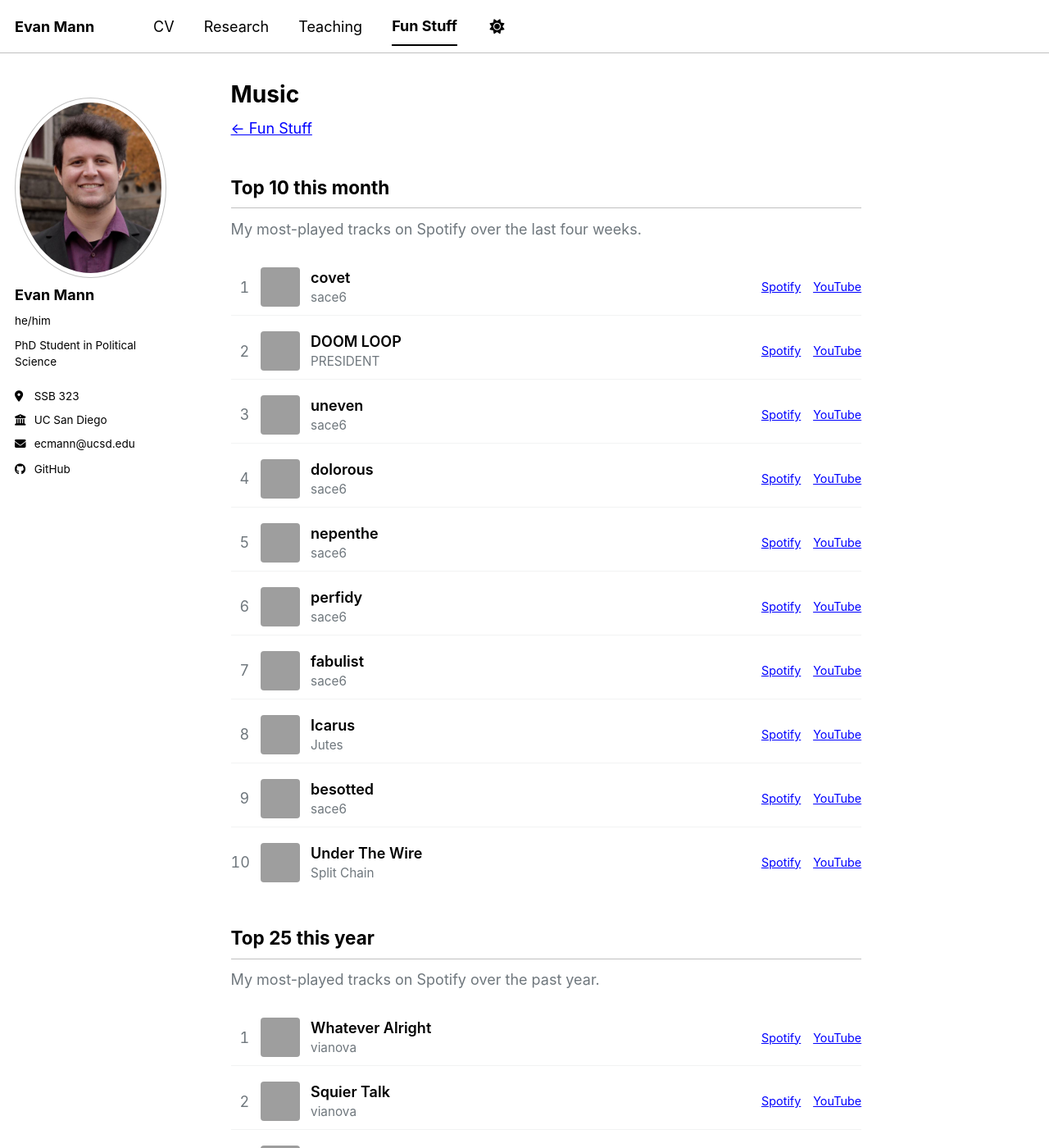
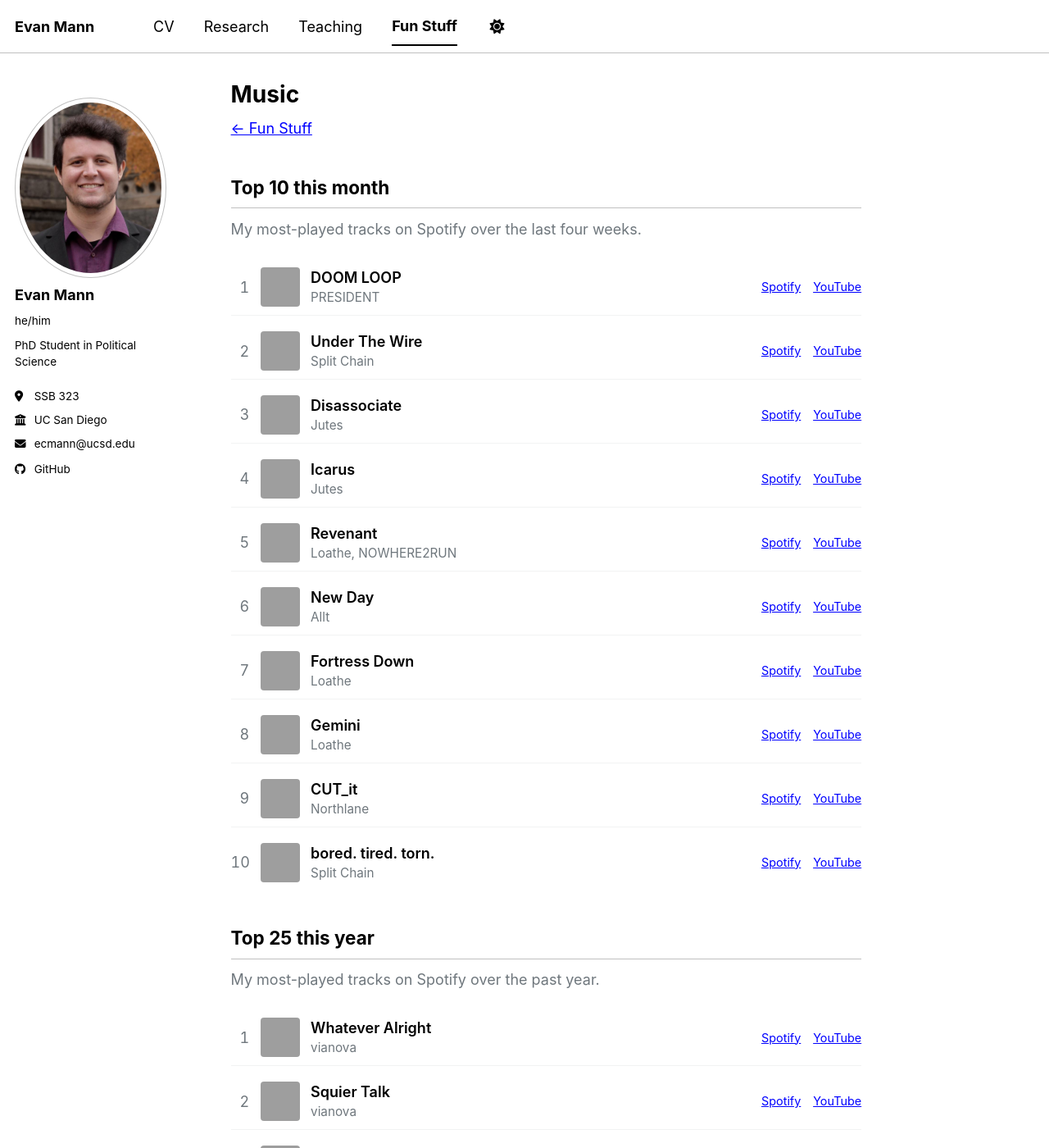
Before and after one commit to ecmannn/ecmannn.github.io, a Jekyll site: the page built from _pages/fun-stuff-music.md, in a window 1280 px wide and 1400 px high, cut to the strip 0-1400 px from the top of the window. Shown: the whole strip at 82% size. Built offline with Jekyll 4.4.1, drawn with Linux system fonts in a browser that asks for light colours; a script bundle is joined from its source files by our own code; library files that are not in the unit come from our copies; part of the change alters nothing that is shown; some of the changed text lies outside the part shown; grey boxes are pictures that could not be loaded.

Commit message:
Update Spotify top tracks

```diff
--- a/_data/spotify.json
+++ b/_data/spotify.json
@@ -1,20 +1,10 @@
 {
-  "fetched_at": "2026-08-17",
+  "fetched_at": "2026-08-24",
   "month": {
     "time_range": "short_term",
     "tracks": [
       {
         "rank": 1,
-        "name": "covet",
-        "artist": "sace6",
-        "album": "brutalist",
-        "album_art": "https://i.scdn.co/image/ab67616d00001e024664fbb38e7d81c9f2338983",
-        "spotify_url": "https://open.spotify.com/track/75F1PnYhdRwu83aSi4y7O1",
-        "youtube_video_id": "4Nn4Surv5xo",
-        "youtube_url": "https://www.youtube.com/watch?v=4Nn4Surv5xo"
-      },
-      {
-        "rank": 2,
         "name": "DOOM LOOP",
         "artist": "PRESIDENT",
         "album": "DOOM LOOP",
@@ -24,57 +14,27 @@
         "youtube_url": "https://www.youtube.com/watch?v=Dd5fepthmHg"
       },
       {
+        "rank": 2,
+        "name": "Under The Wire",
+        "artist": "Split Chain",
+        "album": "motionblur",
+        "album_art": "https://i.scdn.co/image/ab67616d00001e0253a4712a34deaddd31e39294",
+        "spotify_url": "https://open.spotify.com/track/6eE2KnCMKbOIR6PIWGNcR1",
+        "youtube_video_id": "F4ltRNdfMZw",
+        "youtube_url": "https://www.youtube.com/watch?v=F4ltRNdfMZw"
+      },
+      {
         "rank": 3,
-        "name": "uneven",
-        "artist": "sace6",
-        "album": "brutalist",
-        "album_art": "https://i.scdn.co/image/ab67616d00001e024664fbb38e7d81c9f2338983",
-        "spotify_url": "https://open.spotify.com/track/2FV7Ci0Fx2UgH0KOZQuRoM",
-        "youtube_video_id": "QnrZJqIfhbA",
-        "youtube_url": "https://www.youtube.com/watch?v=QnrZJqIfhbA"
+        "name": "Disassociate",
+        "artist": "Jutes",
+        "album": "Chin Up, Beautiful",
+        "album_art": "https://i.scdn.co/image/ab67616d00001e023a44c45ec548790c48b914fb",
+        "spotify_url": "https://open.spotify.com/track/2gnxmKvCWVIdaJb1aRkTrx",
+        "youtube_video_id": "fKJFFYtxc_M",
+        "youtube_url": "https://www.youtube.com/watch?v=fKJFFYtxc_M"
       },
       {
         "rank": 4,
-        "name": "dolorous",
-        "artist": "sace6",
-        "album": "brutalist",
-        "album_art": "https://i.scdn.co/image/ab67616d00001e024664fbb38e7d81c9f2338983",
-        "spotify_url": "https://open.spotify.com/track/3XDEv0uxLtvHUNRDqiHEP5",
-        "youtube_video_id": "ejY4L3PohpM",
-        "youtube_url": "https://www.youtube.com/watch?v=ejY4L3PohpM"
-      },
-      {
-        "rank": 5,
-        "name": "nepenthe",
-        "artist": "sace6",
-        "album": "brutalist",
-        "album_art": "https://i.scdn.co/image/ab67616d00001e024664fbb38e7d81c9f2338983",
-        "spotify_url": "https://open.spotify.com/track/25jsM8QzO8gg4uo0p0wNjf",
-        "youtube_video_id": "P94t0pDat3U",
-        "youtube_url": "https://www.youtube.com/watch?v=P94t0pDat3U"
-      },
-      {
-        "rank": 6,
-        "name": "perfidy",
-        "artist": "sace6",
-        "album": "brutalist",
-        "album_art": "https://i.scdn.co/image/ab67616d00001e024664fbb38e7d81c9f2338983",
-        "spotify_url": "https://open.spotify.com/track/2TGBq8L3nkgm0hBnLGItKw",
-        "youtube_video_id": "7VPmgfVzKyM",
-        "youtube_url": "https://www.youtube.com/watch?v=7VPmgfVzKyM"
-      },
-      {
-        "rank": 7,
-        "name": "fabulist",
-        "artist": "sace6",
-        "album": "brutalist",
-        "album_art": "https://i.scdn.co/image/ab67616d00001e024664fbb38e7d81c9f2338983",
-        "spotify_url": "https://open.spotify.com/track/3IVKMvS0Pt9a7DXMW1TsCb",
-        "youtube_video_id": "8S2TNStUWgc",
-        "youtube_url": "https://www.youtube.com/watch?v=8S2TNStUWgc"
-      },
-      {
-        "rank": 8,
         "name": "Icarus",
         "artist": "Jutes",
         "album": "Chin Up, Beautiful",
@@ -84,24 +44,64 @@
         "youtube_url": "https://www.youtube.com/watch?v=yydPdvD54Tw"
       },
       {
+        "rank": 5,
+        "name": "Revenant",
+        "artist": "Loathe, NOWHERE2RUN",
+        "album": "A Stranger To You",
+        "album_art": "https://i.scdn.co/image/ab67616d00001e022244c635d7f41716d16150df",
+        "spotify_url": "https://open.spotify.com/track/4Dwy2rexmxeSkv4IQmBala",
+        "youtube_video_id": "3khI3vqV0FY",
+        "youtube_url": "https://www.youtube.com/watch?v=3khI3vqV0FY"
+      },
+      {
+        "rank": 6,
+        "name": "New Day",
+        "artist": "Allt",
+        "album": "Ataraxia",
+        "album_art": "https://i.scdn.co/image/ab67616d00001e026fa6cdb51671f5a39aa9cb35",
+        "spotify_url": "https://open.spotify.com/track/00PoUdxw6bia9rG2PFadZV",
+        "youtube_video_id": "HREhRlvcYaE",
+        "youtube_url": "https://www.youtube.com/watch?v=HREhRlvcYaE"
+      },
+      {
+        "rank": 7,
+        "name": "Fortress Down",
+        "artist": "Loathe",
+        "album": "A Stranger To You",
+        "album_art": "https://i.scdn.co/image/ab67616d00001e022244c635d7f41716d16150df",
+        "spotify_url": "https://open.spotify.com/track/63SaN607accD2T4mLJFDRd",
+        "youtube_video_id": "mRu5K9To8II",
+        "youtube_url": "https://www.youtube.com/watch?v=mRu5K9To8II"
+      },
+      {
+        "rank": 8,
+        "name": "Gemini",
+        "artist": "Loathe",
+        "album": "A Stranger To You",
+        "album_art": "https://i.scdn.co/image/ab67616d00001e022244c635d7f41716d16150df",
+        "spotify_url": "https://open.spotify.com/track/6LTYK7W6hFQh3gkKMd5Afw",
+        "youtube_video_id": "OUwxsLXuk4E",
+        "youtube_url": "https://www.youtube.com/watch?v=OUwxsLXuk4E"
+      },
+      {
         "rank": 9,
-        "name": "besotted",
-        "artist": "sace6",
-        "album": "brutalist",
-        "album_art": "https://i.scdn.co/image/ab67616d00001e024664fbb38e7d81c9f2338983",
-        "spotify_url": "https://open.spotify.com/track/2ujCkCa8ncEhOT5G1uIunZ",
-        "youtube_video_id": "NfB8HcPUfO0",
-        "youtube_url": "https://www.youtube.com/watch?v=NfB8HcPUfO0"
+        "name": "CUT_it",
+        "artist": "Northlane",
+        "album": "CUT_it",
+        "album_art": "https://i.scdn.co/image/ab67616d00001e0252643f656512a83e57c2adae",
+        "spotify_url": "https://open.spotify.com/track/20UAoMZQ3XFRrc1U7eGDgB",
+        "youtube_video_id": "1eP9aoe2F6E",
+        "youtube_url": "https://www.youtube.com/watch?v=1eP9aoe2F6E"
       },
       {
         "rank": 10,
-        "name": "Under The Wire",
+        "name": "bored. tired. torn.",
         "artist": "Split Chain",
         "album": "motionblur",
         "album_art": "https://i.scdn.co/image/ab67616d00001e0253a4712a34deaddd31e39294",
-        "spotify_url": "https://open.spotify.com/track/6eE2KnCMKbOIR6PIWGNcR1",
-        "youtube_video_id": "F4ltRNdfMZw",
-        "youtube_url": "https://www.youtube.com/watch?v=F4ltRNdfMZw"
+        "spotify_url": "https://open.spotify.com/track/2JtKta5SvYMGc3MV7NxTVG",
+        "youtube_video_id": "FHhlWDo-mBM",
+        "youtube_url": "https://www.youtube.com/watch?v=FHhlWDo-mBM"
       }
     ]
   },
```
